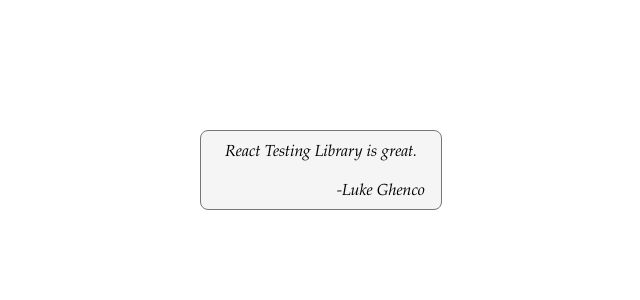
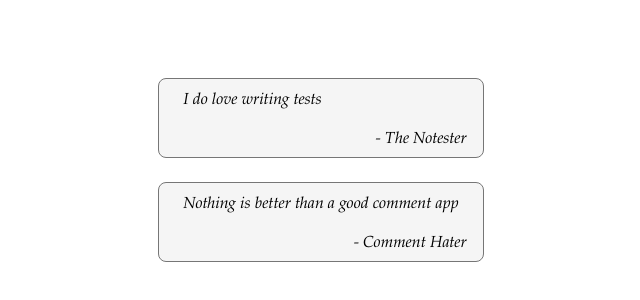
Before and after one commit to krikchaip/react-tdd-comments, a React (Create React App) app: page / in a window 1280 px wide. Shown: the part 230-530 px from the top of the page, without its empty margins (319-959 px from the left). Built offline with nearby package versions, Linux system fonts and the light colour scheme.

Commit message:
commentlist testing

```diff
--- a/src/components/CommentCard.jsx
+++ b/src/components/CommentCard.jsx
@@ -12,7 +12,7 @@
   return (
     <div className="comment-card">
       <div>{comment}</div>
-      <div className="author-tag">-{author}</div>
+      <div className="author-tag">- {author}</div>
     </div>
   )
 }
--- /dev/null
+++ b/src/components/CommentList.jsx
@@ -0,0 +1,22 @@
+import React from 'react'
+
+import CommentCard from './CommentCard'
+
+/**
+ * @typedef {object} Props
+ * @property {{ id: any, comment: string, author: string }[]} comments
+ */
+
+/** @param {Props} props */
+function CommentList(props) {
+  const { comments } = props
+  return (
+    <div>
+      {comments.map(c => (
+        <CommentCard key={c.id} comment={c.comment} author={c.author} />
+      ))}
+    </div>
+  )
+}
+
+export default CommentList
--- a/src/index.jsx
+++ b/src/index.jsx
@@ -3,15 +3,23 @@
 
 import 'styles.css'
 
-import CommentCard from 'components/CommentCard'
+import CommentList from 'components/CommentList'
 
 function App() {
-  return (
-    <CommentCard
-      comment="React Testing Library is great."
-      author="Luke Ghenco"
-    />
-  )
+  const comments = [
+    {
+      id: 1,
+      comment: 'I do love writing tests',
+      author: 'The Notester'
+    },
+    {
+      id: 2,
+      comment: 'Nothing is better than a good comment app',
+      author: 'Comment Hater'
+    }
+  ]
+
+  return <CommentList comments={comments} />
 }
 
 ReactDOM.render(<App />, document.getElementById('root'))
```
Also changed, not shown: 2 other files (tests, documents, lock files or other folders).
